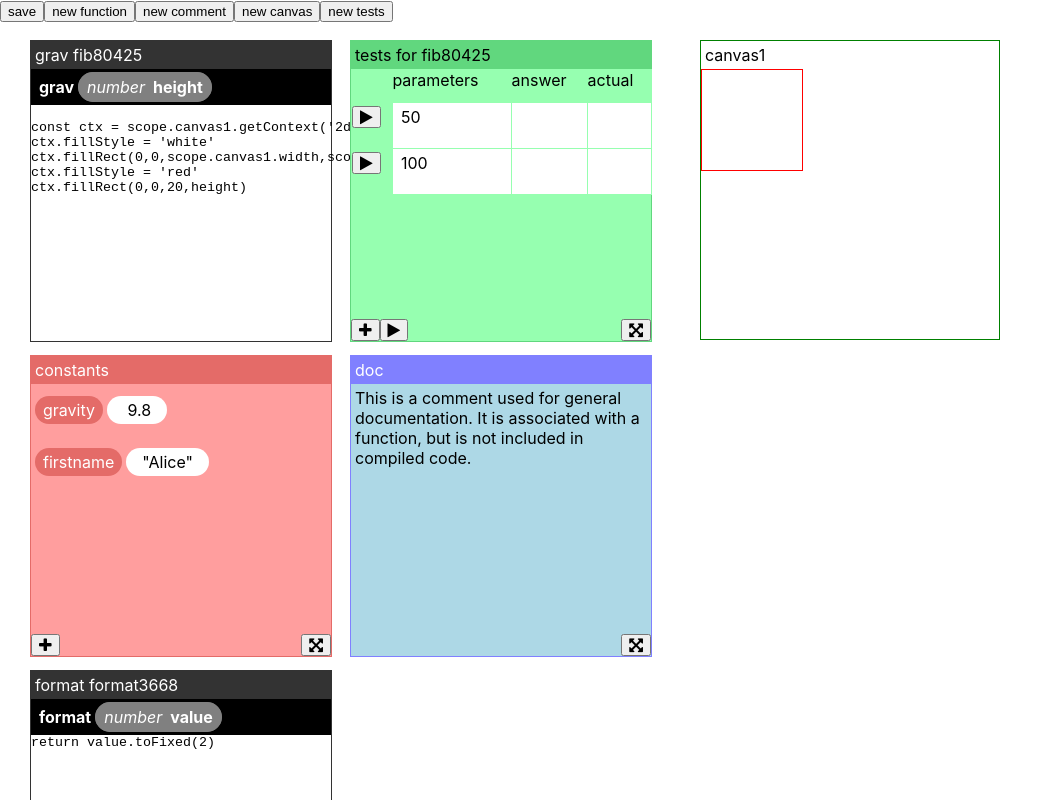
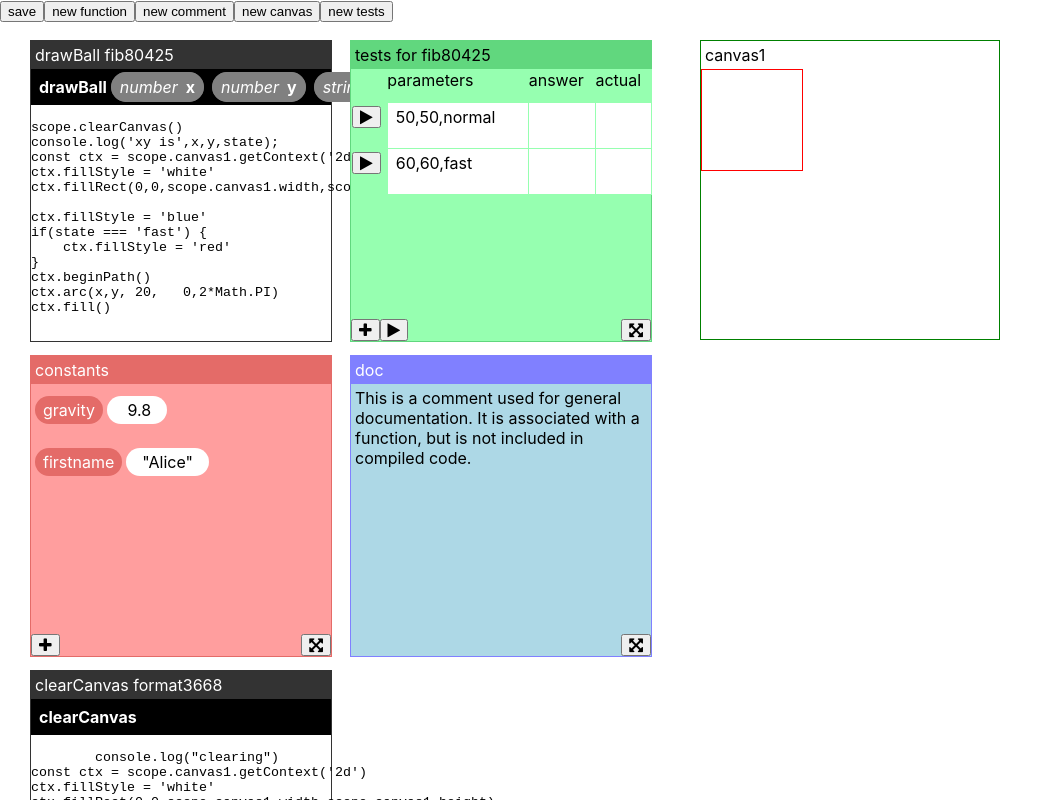
Before and after one commit to joshmarinacci/koding-experiment, a React (Create React App) app: page / in a window 1280 px wide. Shown: the top 800 px of the page, without its empty margins (0-1063 px from the left). Built offline with nearby package versions, Linux system fonts and the light colour scheme.

Commit message:
make the draw ball example work

```diff
--- a/src/App.js
+++ b/src/App.js
@@ -20,19 +20,35 @@ const project = [
         },
         id:fibId,
         type:'function',
-        name:'grav',
+        name:'drawBall',
         params: [
             {
                 type:'number',
-                name:'height'
+                name:'x'
+            },
+            {
+                type:'number',
+                name:'y',
+            },
+            {
+                type:'string',
+                name:'state'
             }
-        ],//d = 1/2 at^2,  d/a * 2 = t^2,  sqrt(2d/a)
+        ],
         body: `
+scope.clearCanvas()
+console.log('xy is',x,y,state);
 const ctx = scope.canvas1.getContext('2d')
 ctx.fillStyle = 'white'
 ctx.fillRect(0,0,scope.canvas1.width,scope.canvas1.height)
-ctx.fillStyle = 'red'
-ctx.fillRect(0,0,20,height)
+
+ctx.fillStyle = 'blue'
+if(state === 'fast') {
+    ctx.fillStyle = 'red'
+}
+ctx.beginPath()
+ctx.arc(x,y, 20,   0,2*Math.PI)
+ctx.fill()
 
 `
     },
@@ -43,14 +59,15 @@ ctx.fillRect(0,0,20,height)
         },
         id:genId("format"),
         type:'function',
-        name:'format',
+        name:'clearCanvas',
         params: [
-            {
-                type:'number',
-                name:'value'
-            }
         ],
-        body: `return value.toFixed(2)`
+        body: `
+        console.log("clearing")
+const ctx = scope.canvas1.getContext('2d')
+ctx.fillStyle = 'white'
+ctx.fillRect(0,0,scope.canvas1.width,scope.canvas1.height)
+`
     },
     {
         position: {
@@ -62,13 +79,13 @@ ctx.fillRect(0,0,20,height)
         target:fibId,
         tests: [
             {
-                params:[50],
+                params:[50,50,'normal'],
                 answer:[],
                 actual:[],
                 correct:true,
             },
             {
-                params:[100],
+                params:[60,60,'fast'],
                 answer:[],
                 actual:[],
                 correct:true,
--- a/src/CodeProcessor.js
+++ b/src/CodeProcessor.js
@@ -48,7 +48,7 @@ return scope;
         try {
             const fun = this.project.find(p => p.id === unit.target)
             console.log("run test",test,test.params)
-            const res = scope[fun.name].call(null, test.params)
+            const res = scope[fun.name].apply(null, test.params)
             console.log("result",res)
             test.actual[0] = res
             test.correct = test.answer[0] === test.actual[0]
--- a/src/Tests.js
+++ b/src/Tests.js
@@ -14,7 +14,7 @@ export const TestsView = ({fun,editor, processor}) => {
             {fun.tests.map((test, i) => {
                 return <div className="test" key={i}>
                     <button className="fa fa-play" onClick={() => processor.processSingleTest(test,fun)}/>
-                    <span className="params">{test.params}</span>
+                    <span className="params">{test.params.join(",")}</span>
                     <span className={`answer`}>{test.answer}</span>
                     <span className={`actual ${test.correct ? "correct" : "incorrect"}`}>{test.actual}</span>
                 </div>
```
